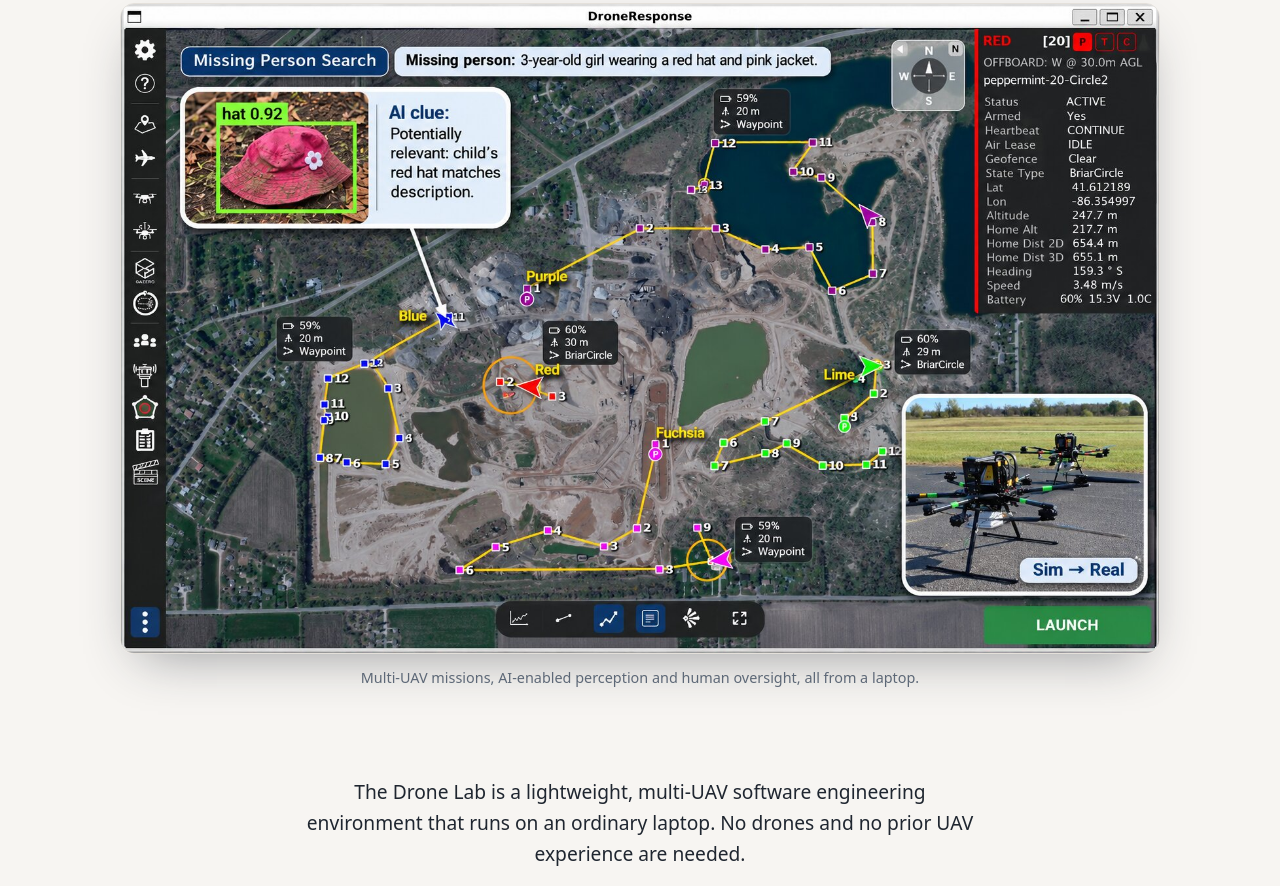
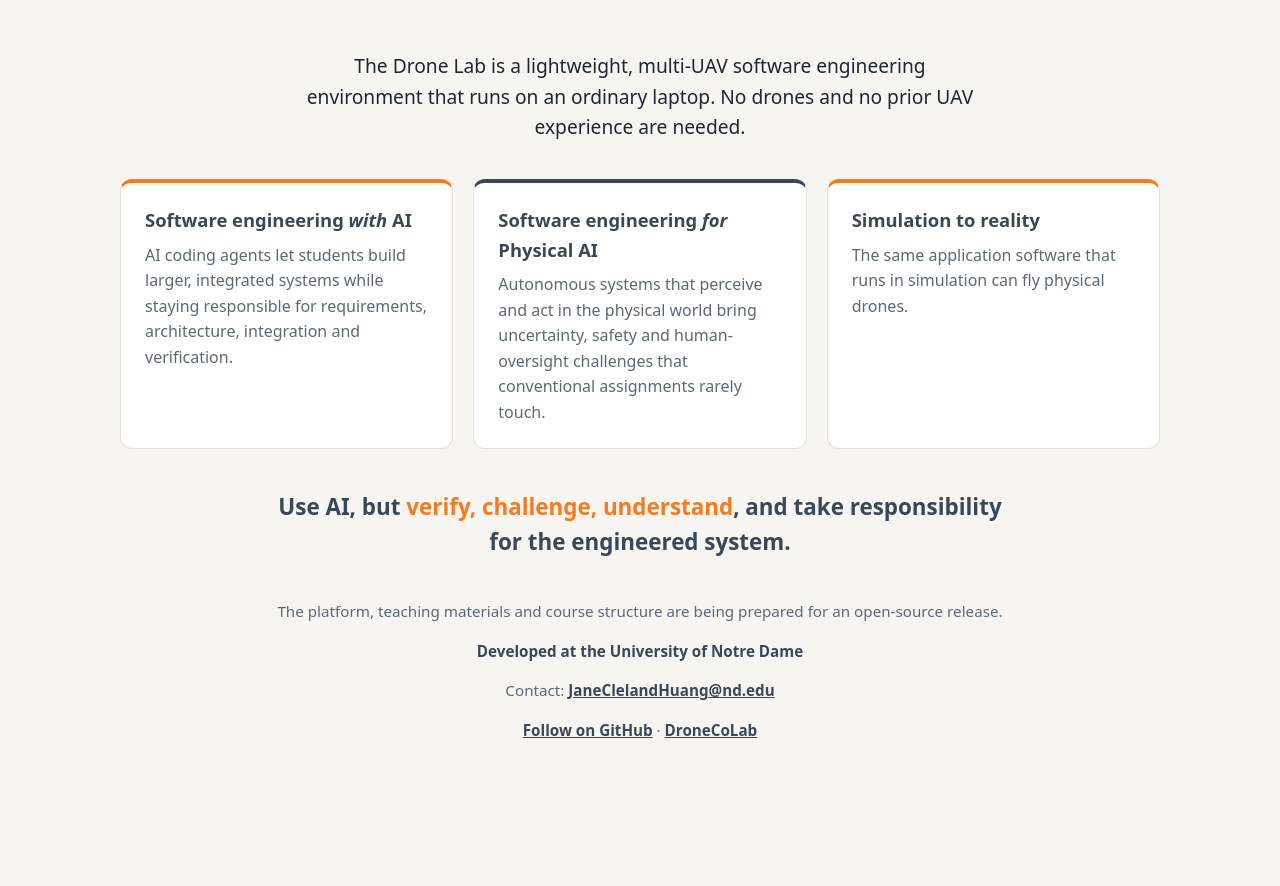
Before and after one commit to DroneCoLab/TheDroneLab, a plain HTML site: page index.html in a window 1280 px wide. Shown: the part 517-1403 px from the top of the page. After the commit the page ends 1274 px from the top, so only its background shows below. Drawn offline with Linux system fonts and the light colour scheme.

Commit message:
Remove dashboard image from site and README
Co-Authored-By: Claude Opus 5.5 <noreply@anthropic.com>

```diff
--- a/index.html
+++ b/index.html
@@ -7,7 +7,7 @@
 <meta name="description" content="The Drone Lab: teaching software engineering in the age of AI, with drones. A lightweight multi-UAV environment that runs on an ordinary laptop. Coming soon.">
 <meta property="og:title" content="The Drone Lab">
 <meta property="og:description" content="Teaching software engineering in the age of AI, with drones. Coming soon.">
-<meta property="og:image" content="https://dronecolab.github.io/TheDroneLab/assets/hero.jpg">
+<meta property="og:image" content="https://dronecolab.github.io/TheDroneLab/assets/logo.png">
 <link rel="icon" type="image/png" href="assets/favicon.png">
 <style>
   :root {
@@ -56,15 +56,6 @@
   @keyframes pulse { 50% { opacity: 0.3; } }
   @media (prefers-reduced-motion: reduce) { .badge::before { animation: none; } }
 
-  figure.shot { margin: 40px auto 0; }
-  figure.shot img {
-    width: 100%; height: auto; display: block;
-    border-radius: 14px;
-    border: 1px solid var(--line);
-    box-shadow: 0 20px 50px -20px rgba(31, 38, 48, 0.45);
-  }
-  figure.shot figcaption { text-align: center; color: var(--muted); font-size: 0.9rem; margin-top: 12px; }
-
   section.about { padding: 56px 0 24px; }
   .lede { font-size: 1.2rem; max-width: 62ch; margin: 0 auto 36px; text-align: center; }
   .grid { display: grid; grid-template-columns: repeat(auto-fit, minmax(280px, 1fr)); gap: 20px; }
@@ -91,11 +82,6 @@
     <h1>The <span>Drone</span> Lab</h1>
     <p class="tagline">Teaching software engineering in the age of AI, with drones.</p>
     <span class="badge">Coming soon</span>
-
-    <figure class="shot">
-      <img src="assets/hero.jpg" alt="Dashboard showing several drones flying a coordinated missing-person search, with an AI-flagged clue and a real drone inset" width="1586" height="992">
-      <figcaption>Multi-UAV missions, AI-enabled perception and human oversight, all from a laptop.</figcaption>
-    </figure>
   </header>
 
   <section class="about wrap">
```
Also changed, not shown: assets/hero.jpg (deleted), 1 other file.
